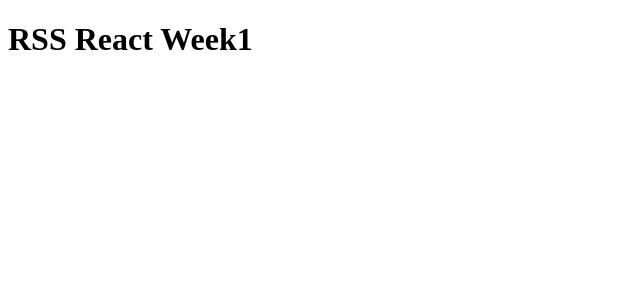
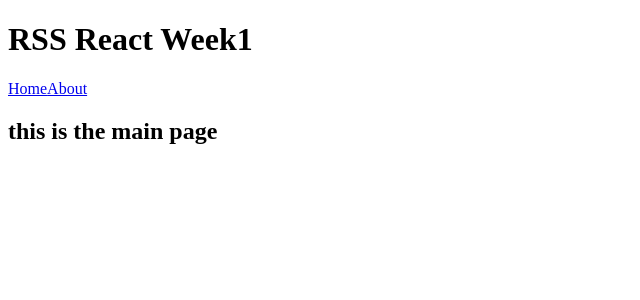
Before and after one commit to the-bearded-nerd/RSS-React-2023q1, a React (Vite) app: page / in a window 1280 px wide. Shown: the top 300 px of the page, without its empty margins (0-640 px from the left). Built offline with nearby package versions, Linux system fonts and the light colour scheme.

Commit message:
feat: add basic react routrer and routes, reconfigure eslitn to allow class components

```diff
--- a/package.json
+++ b/package.json
@@ -13,7 +13,8 @@
   },
   "dependencies": {
     "react": "^18.2.0",
-    "react-dom": "^18.2.0"
+    "react-dom": "^18.2.0",
+    "react-router-dom": "^6.9.0"
   },
   "devDependencies": {
     "@testing-library/jest-dom": "^5.16.5",
--- a/src/App.tsx
+++ b/src/App.tsx
@@ -1,5 +1,22 @@
+import { Routes, Route, Link } from 'react-router-dom';
+
+import MainPage from './pages/main/main';
+import About from './pages/about/about';
+import NotFound from './pages/notFound/notFound';
+
 function App() {
-  return <h1>RSS React Week1</h1>;
+  return (
+    <div>
+      <h1>RSS React Week1</h1>
+      <Link to="/">Home</Link>
+      <Link to="/about">About</Link>
+      <Routes>
+        <Route path="/" element={<MainPage />} />
+        <Route path="/about" element={<About />} />
+        <Route path="*" element={<NotFound />} />
+      </Routes>
+    </div>
+  );
 }
 
 export default App;
--- a/src/main.tsx
+++ b/src/main.tsx
@@ -1,10 +1,14 @@
 import React from 'react';
 import ReactDOM from 'react-dom/client';
+import { BrowserRouter } from 'react-router-dom';
+
 import App from './App';
 import './index.css';
 
 ReactDOM.createRoot(document.getElementById('root') as HTMLElement).render(
   <React.StrictMode>
-    <App />
+    <BrowserRouter>
+      <App />
+    </BrowserRouter>
   </React.StrictMode>
 );
--- /dev/null
+++ b/src/pages/about/about.tsx
@@ -0,0 +1,7 @@
+import React from 'react';
+
+export default class About extends React.Component {
+  render() {
+    return <h2>This is About us page</h2>;
+  }
+}
--- /dev/null
+++ b/src/pages/main/main.tsx
@@ -0,0 +1,7 @@
+import React from 'react';
+
+export default class MainPage extends React.Component {
+  render() {
+    return <h2>this is the main page</h2>;
+  }
+}
--- /dev/null
+++ b/src/pages/notFound/notFound.tsx
@@ -0,0 +1,7 @@
+import React from 'react';
+
+export default class NotFound extends React.Component {
+  render() {
+    return <h2>404</h2>;
+  }
+}
```
Also changed, not shown: .eslintrc.cjs, 2 other files (tests, documents, lock files or other folders).
